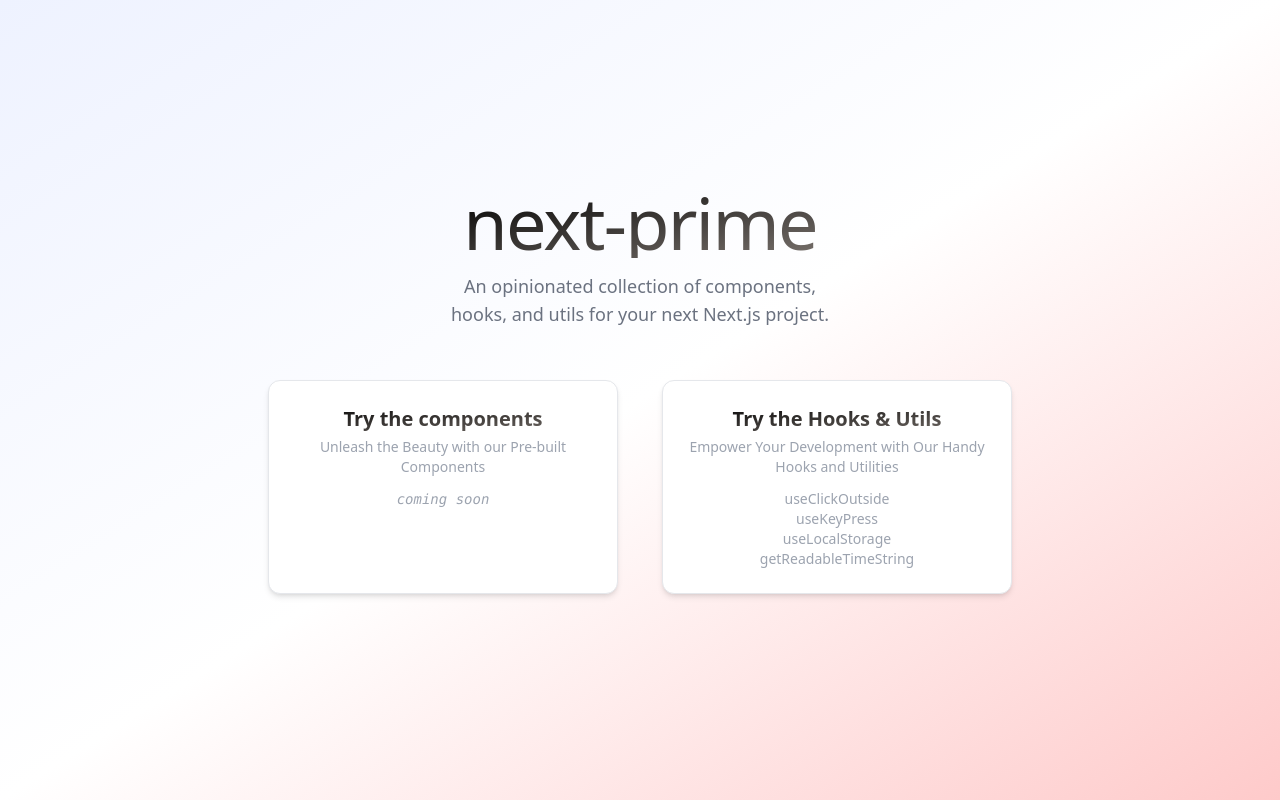
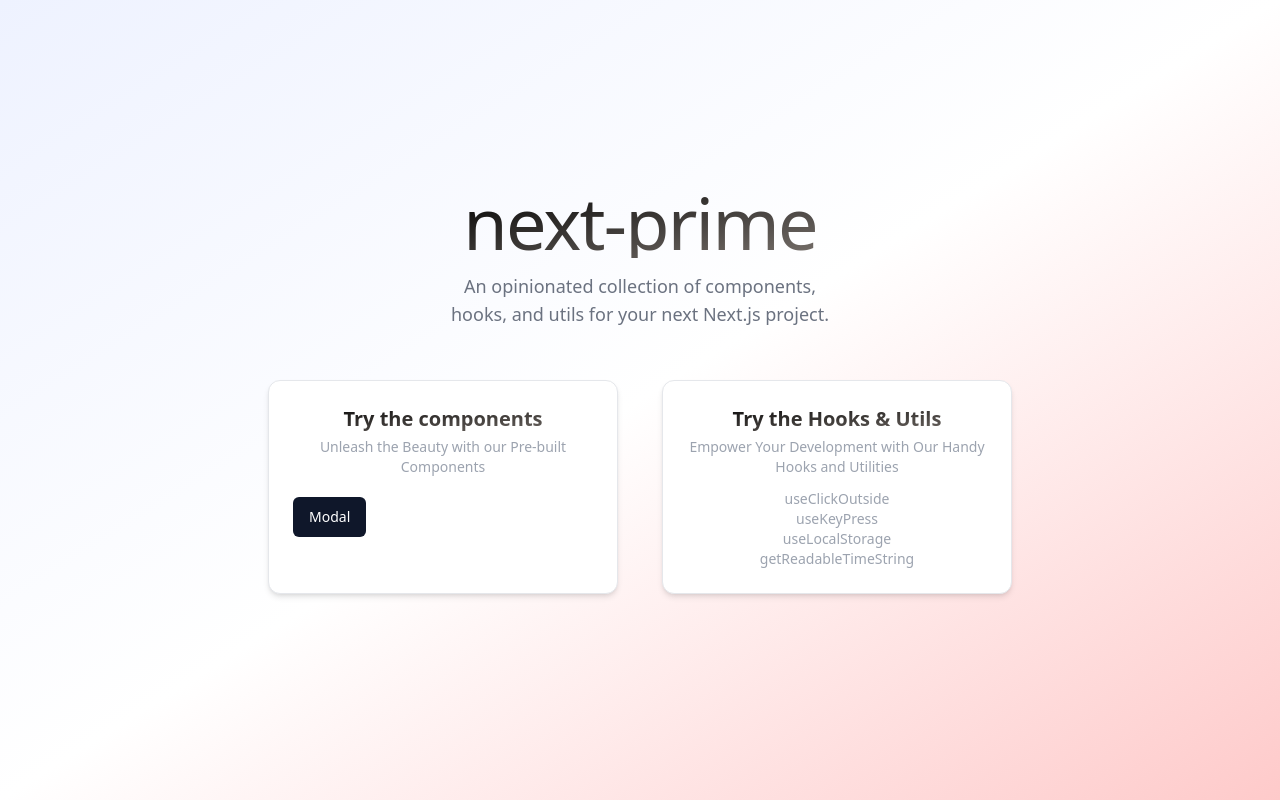
Before and after one commit to timtwiest/next-prime, a Next.js app: page / in a window 1280 px wide. Built offline with nearby package versions, Linux system fonts and the light colour scheme.

Commit message:
add modal to main-page, also fix button props propagation

```diff
--- a/src/app/page.tsx
+++ b/src/app/page.tsx
@@ -1,9 +1,11 @@
 'use client';
 
-import React from 'react';
+import React, { useState } from 'react';
 import Text from '@components/text';
 import Card from '@components/card';
 import classnames from 'classnames';
+import Button from '@components/button';
+import Modal from '@components/modal';
 
 const metadata = {
   title: 'next-prime',
@@ -18,6 +20,21 @@
   'getReadableTimeString',
 ];
 
+const ComponentExample = () => {
+  const [showModal, setShowModal] = useState<boolean>(false);
+
+  return (
+    <div className="pt-5">
+      <Modal showModal={showModal} setShowModal={setShowModal}>
+        <div className="flex flex-col items-center justify-center space-y-3 bg-white px-4 py-6 pt-8 text-center md:px-16">
+          Lorum ipsum
+        </div>
+      </Modal>
+      <Button onClick={() => setShowModal(true)}>Modal</Button>
+    </div>
+  );
+};
+
 const cards: {
   title: string;
   description: string;
@@ -28,9 +45,7 @@
     title: 'Try the components',
     description: 'Unleash the Beauty with our Pre-built Components',
     large: true,
-    component: (
-      <Text className="pt-3 text-center font-mono italic">coming soon</Text>
-    ),
+    component: <ComponentExample />,
   },
   {
     title: 'Try the Hooks & Utils',
@@ -46,8 +61,9 @@
   },
 ];
 
-function HomePage() {
+export default function HomePage() {
   return (
+    <>
       <div className="relative z-0 flex min-h-screen flex-col items-center justify-center overflow-hidden bg-gradient-to-br from-indigo-50 via-white to-red-200">
         <h1 className="mt-8 bg-gradient-to-br from-black to-stone-500 bg-clip-text text-center text-5xl font-medium tracking-tight text-transparent sm:text-7xl">
           {metadata.title}
@@ -74,7 +90,6 @@
           ))}
         </div>
       </div>
+    </>
   );
 }
-
-export default HomePage;
--- a/src/components/button.tsx
+++ b/src/components/button.tsx
@@ -15,6 +15,7 @@
   style,
   variant = 'default',
   size = 'md',
+  ...props
 }: IProps) {
   const variantStyles = {
     default: 'bg-slate-900 text-white',
@@ -40,7 +41,12 @@
   );
 
   return (
-    <button data-variant={variant} style={style} className={newClassNames}>
+    <button
+      {...props}
+      data-variant={variant}
+      style={style}
+      className={newClassNames}
+    >
       {children}
     </button>
   );
--- a/src/components/modal.tsx
+++ b/src/components/modal.tsx
@@ -1,12 +1,7 @@
-import React, {
-  Dispatch,
-  SetStateAction,
-  useCallback,
-  useEffect,
-  useRef,
-} from 'react';
+import React, { Dispatch, SetStateAction, useEffect, useRef } from 'react';
 import { useKeyPress } from '@/hooks/use-key-press';
 import { useClickOutside } from '@/hooks/use-click-outside';
+import { createPortal } from 'react-dom';
 
 interface IProps {
   children: React.ReactNode;
@@ -38,12 +33,13 @@
 
   return (
     <>
-      {showModal && (
+      {showModal &&
+        createPortal(
           <>
             <div className="fixed inset-0 z-40 hidden min-h-screen items-center justify-center md:flex">
               <div
                 ref={modalRef}
-              className="w-full overflow-hidden shadow-xl md:max-w-md md:rounded-xl"
+                className="w-full overflow-hidden md:max-w-md md:rounded-2xl md:border md:border-gray-100 md:shadow-xl"
               >
                 {children}
               </div>
@@ -52,7 +48,8 @@
               data-testid={'modal-backdrop'}
               className="fixed inset-0 z-30 bg-gray-100 bg-opacity-10 backdrop-blur"
             />
-        </>
+          </>,
+          document.body,
         )}
     </>
   );
```
Lines whose indentation alone changed are shown as unchanged.
